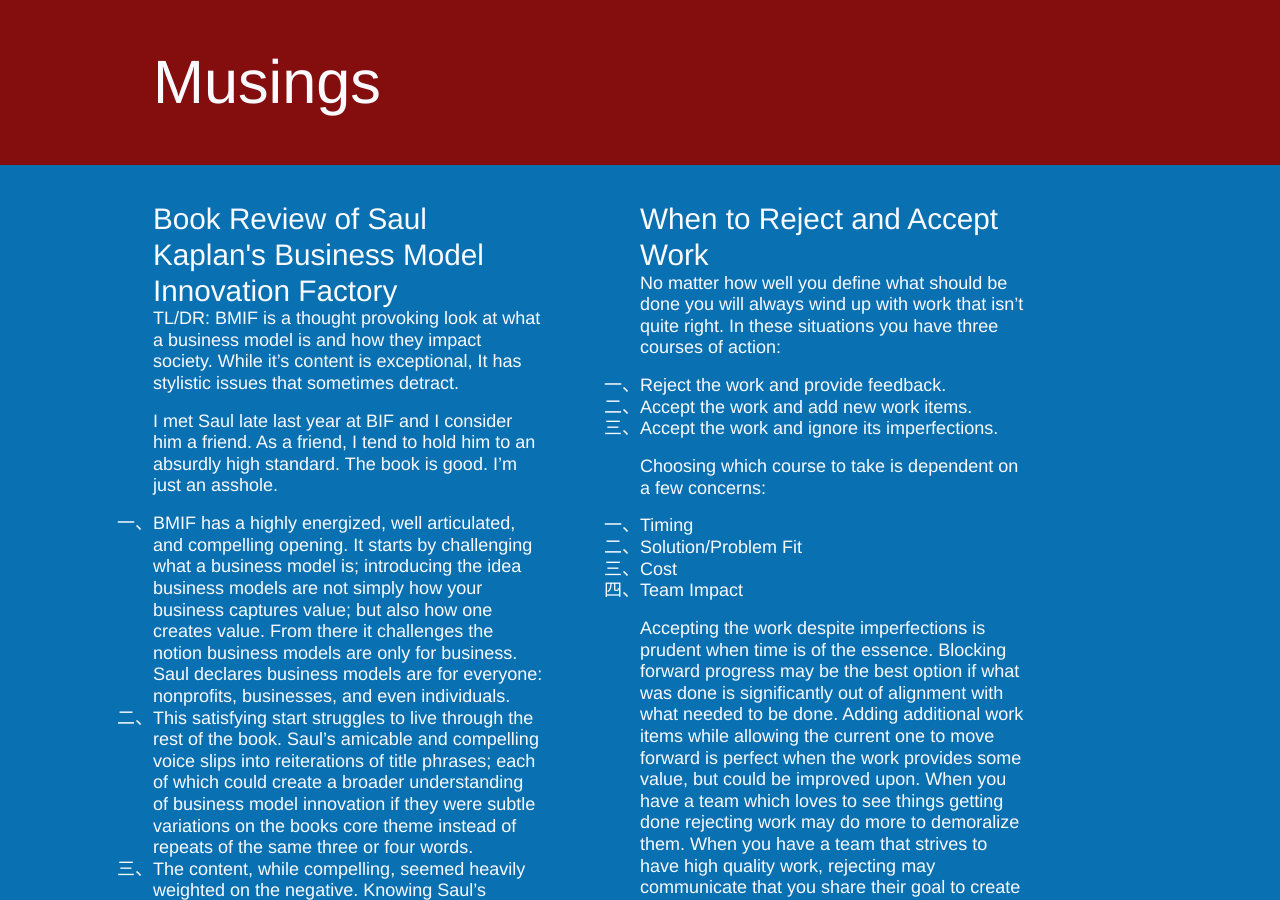
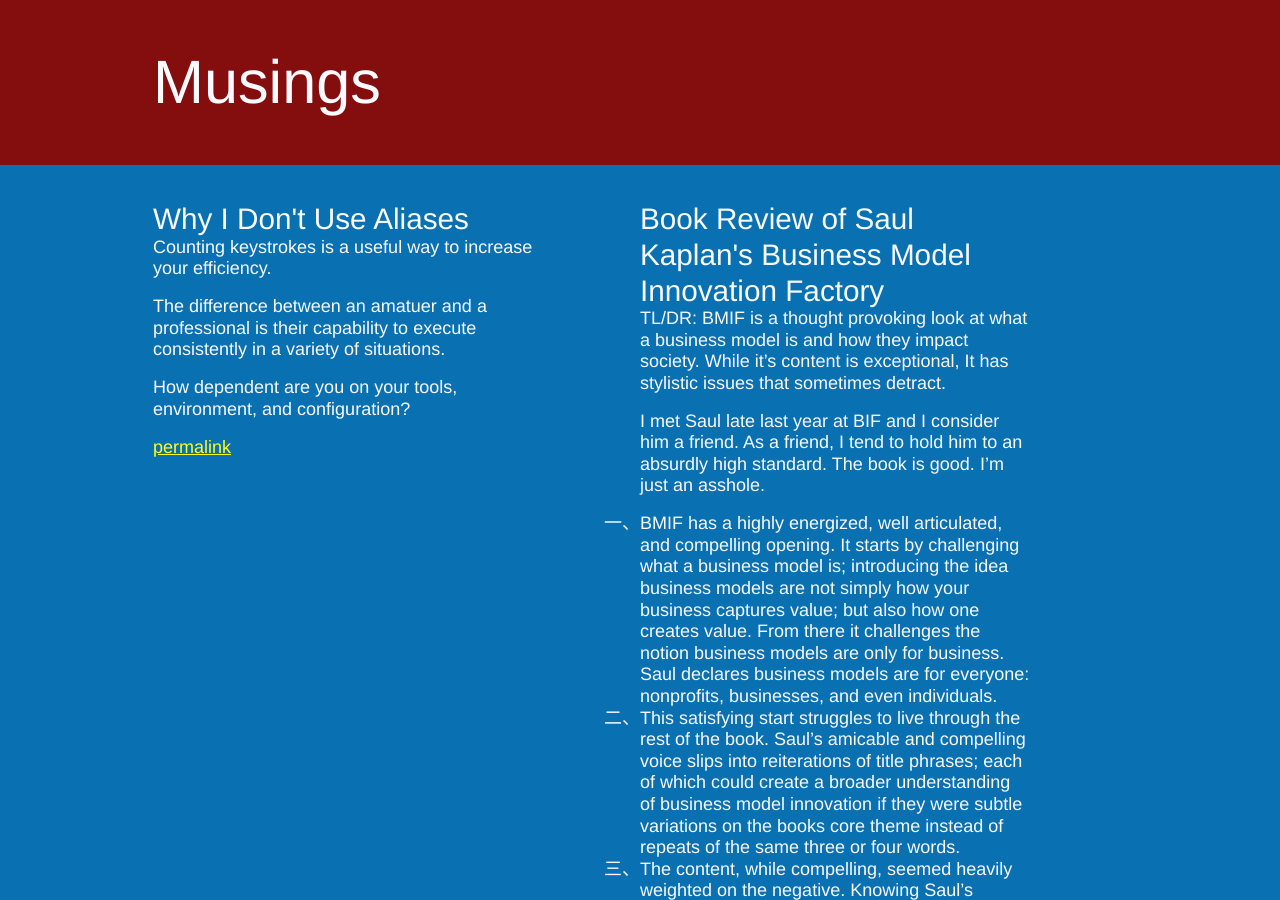
Before and after one commit to zspencer/www.zeespencer.com, a Jekyll site: the page built from musings/index.html, in a window 1280 px wide and 900 px high. Built offline with Jekyll 4.4.1, drawn with Linux system fonts in a browser that asks for light colours; some of the changed text lies outside the part shown.

Commit message:
why i dont use aliases

```diff
--- a/musings/_posts/2011-12-29-confessions-of-a-shitty-pianist.markdown
+++ b/musings/_posts/2011-12-29-confessions-of-a-shitty-pianist.markdown
@@ -10,6 +10,6 @@ I became a badass pianist.
 
 Then I stopped practicing, experimenting, exploring, and creating.
 
-Now I\'m a shitty pianist.
+Now I'm a shitty pianist.
 
 **If we rarely practice, study, explore, or create we are not exceptional.**
--- /dev/null
+++ b/musings/_posts/2012-06-20-why-i-dont-use-aliases.markdown
@@ -0,0 +1,11 @@
+---
+layout: default
+title: Why I Don't Use Aliases
+tags: [published]
+---
+Counting keystrokes is a useful way to increase your efficiency.
+
+The difference between an amatuer and a professional is their capability to
+execute consistently in a variety of situations.
+
+**How dependent are you on your tools, environment, and configuration?**
```
